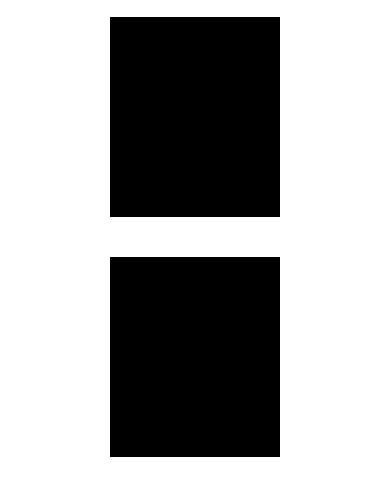
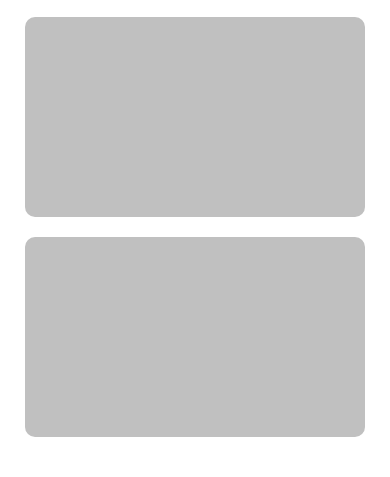
Before and after one commit to willfra/Landing-Page-MusicSom, a plain HTML site: page index.html in a window 390 px wide. Shown: the part 503-980 px from the top of the page. After the commit the page ends 950 px from the top, so only its background shows below. Drawn offline with Linux system fonts and the light colour scheme.

Commit message:
modified:   css/responsive.css 	modified:   index.html 	modified:   style.css

```diff
--- a/css/responsive.css
+++ b/css/responsive.css
@@ -3,6 +3,7 @@
     header {
         height: 40vh;
     }
+
     .carousel img {
         width: calc(98% / 2);
     }
@@ -23,6 +24,19 @@
     .sidebar {
         /*         display: unset; */
     }
+
+    .box-section {
+        flex-direction: column;
+    }
+
+    .ingresso {
+        width: 100%;
+    }
+
+    .ingresso:nth-child(2) {
+        margin-left: 0px;
+        margin-top: 20px;
+    }
 }
 
 @media screen and (max-width: 550px) {
@@ -33,19 +47,21 @@
     .sidebar {
         width: 90%;
     }
+
     header {
         height: 35vh;
     }
+
     .section-header .section-title-left i {
         font-size: 2.6rem;
-        color: var(--color-theme-1);
-      }
-      .section-header .title p {
-        color: var(--color-theme-1);
+    }
+
+    .section-header .title p {
         line-height: 17px;
         font-size: 1.2rem;
         font-weight: bold;
-      }
+    }
+
 
 }
 
--- a/style.css
+++ b/style.css
@@ -119,6 +119,7 @@ header {
   display: flex;
   justify-content: center;
   margin-top: 20px;
+  margin-bottom: 10px;
 
 }
 .section-header {
@@ -174,10 +175,22 @@ header {
 }
 
 /* section ingresso */
+.box-section {
+  display: flex;
+  align-items: center;
+  justify-content: center;
+  flex-direction: row;
+  width: 100%;
+  height: 100%;
+  margin-top: 20px;
+}
 
 .ingresso {
   width: calc(100% / 2);
   height: 200px;
-  margin: 20px;
-  background-color: black;
+  background-color: rgb(192, 192, 192);
+  border-radius: 10px;
 }
+.ingresso:nth-child(2) {
+  margin-left: 20px;
+}
```
Also changed, not shown: index.html (+2 -2 lines).
